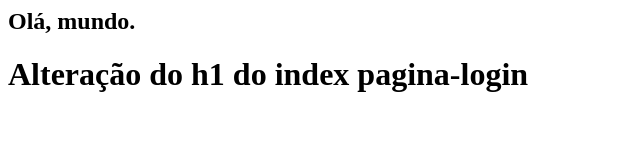
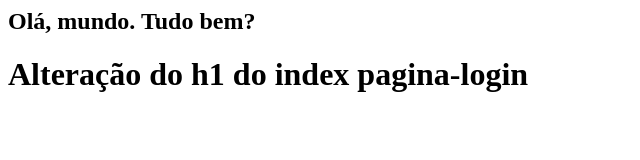
Before and after one commit to JpLoyal/git_fundamentos, a plain HTML site: page index.html in a window 1280 px wide. Shown: the whole page, without its empty margins (0-640 px from the left). Drawn offline with Linux system fonts and the light colour scheme.

```diff
--- a/index.html
+++ b/index.html
@@ -1,4 +1,4 @@
 
-<h2>Olá, mundo. </h2>
+<h2>Olá, mundo. Tudo bem?</h2>
 
 <h1>Alteração do h1 do index pagina-login</h1>
```
